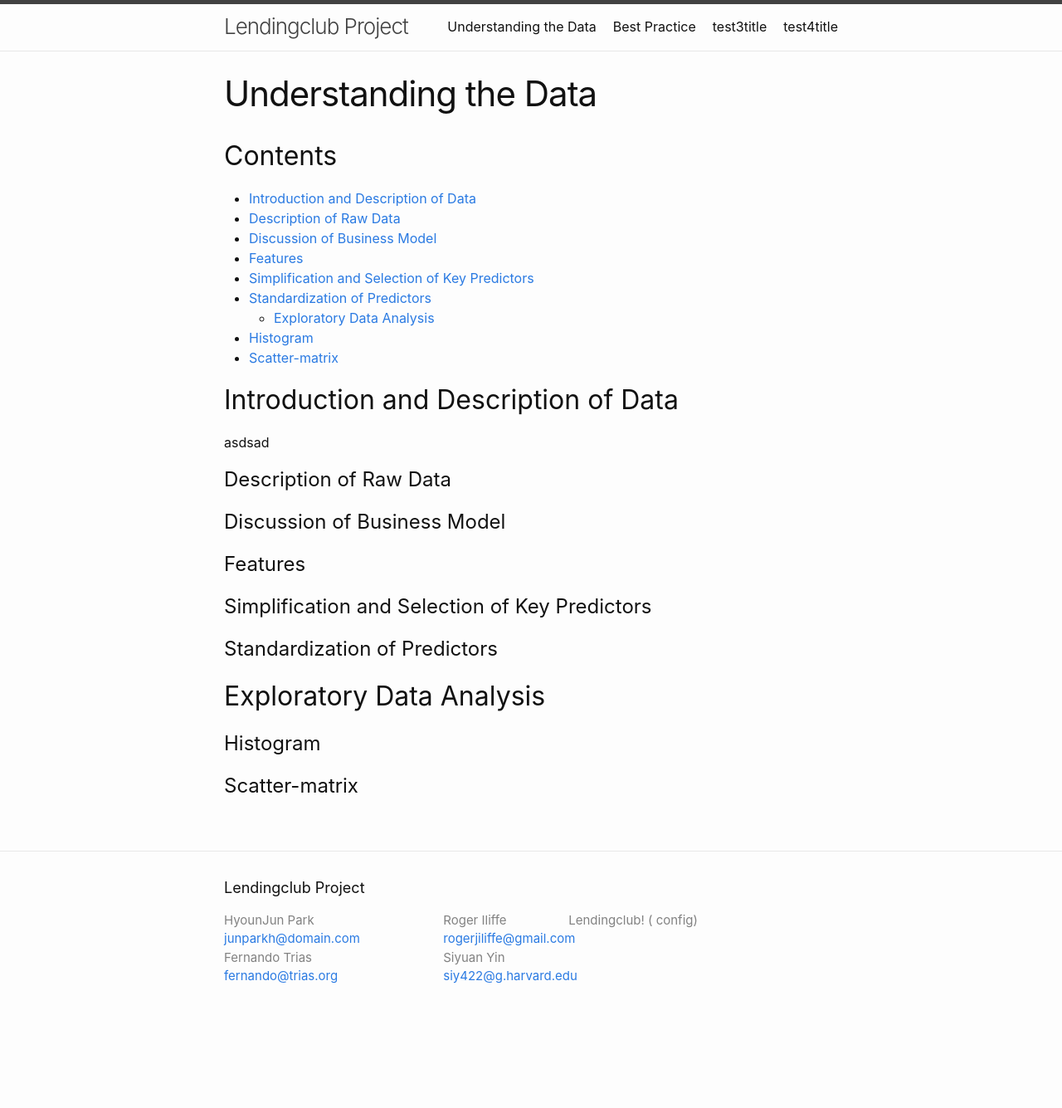
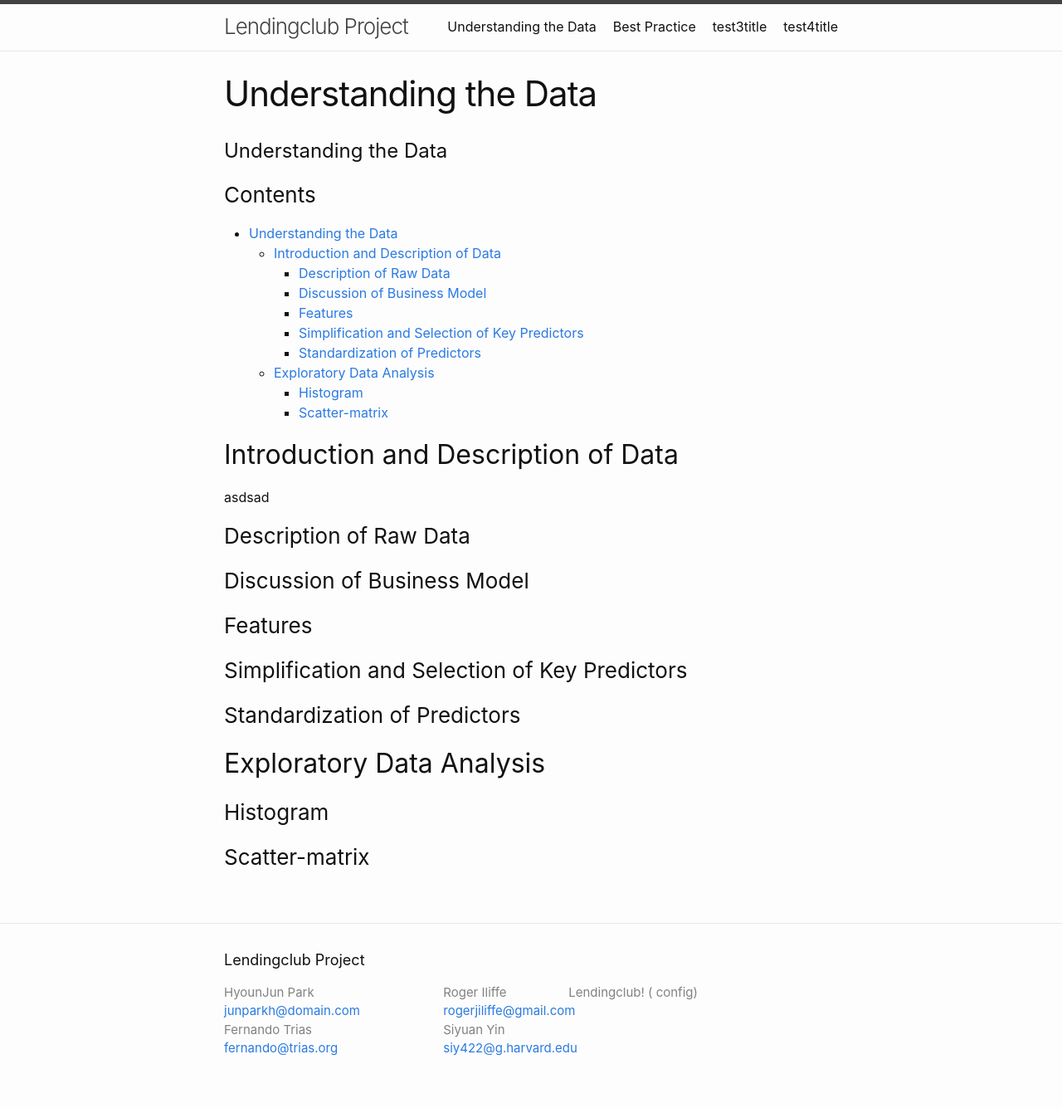
Before and after one commit to junparkh/LendingClub, a Jekyll site: the page built from menu1.md, in a window 1280 px wide. Shown: the whole page at 83% size. Built offline with Jekyll 4.4.1, drawn with Linux system fonts in a browser that asks for light colours; before the commit the page ends 1248 px from its top, so only the background shows below that.

Commit message:
Update menu1.md

```diff
--- a/menu1.md
+++ b/menu1.md
@@ -3,7 +3,9 @@
 title: Understanding the Data
 permalink: /menu1/
 ---
-## Contents
+# Understanding the Data
+
+### Contents
 {:.no_toc}
 *
 {: toc}
@@ -11,15 +13,15 @@
 ## Introduction and Description of Data
 asdsad
 
-# Description of Raw Data
+### Description of Raw Data
 
-# Discussion of Business Model
+### Discussion of Business Model
 
-# Features
+### Features
 
-# Simplification and Selection of Key Predictors
+### Simplification and Selection of Key Predictors
 
-# Standardization of Predictors
+### Standardization of Predictors
 
 
 
@@ -29,7 +31,7 @@
 ## Exploratory Data Analysis
 
 
-# Histogram
+### Histogram
 
 
-# Scatter-matrix
+### Scatter-matrix
```
